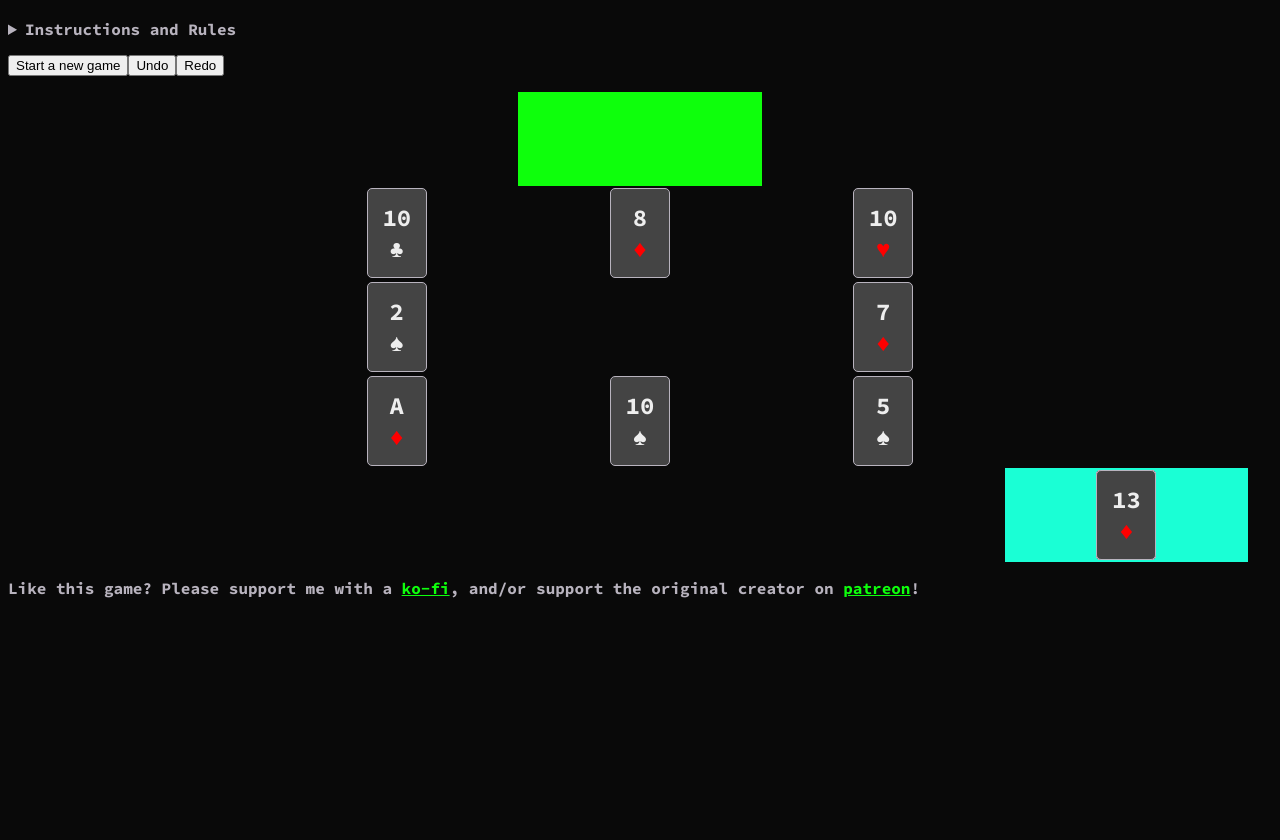
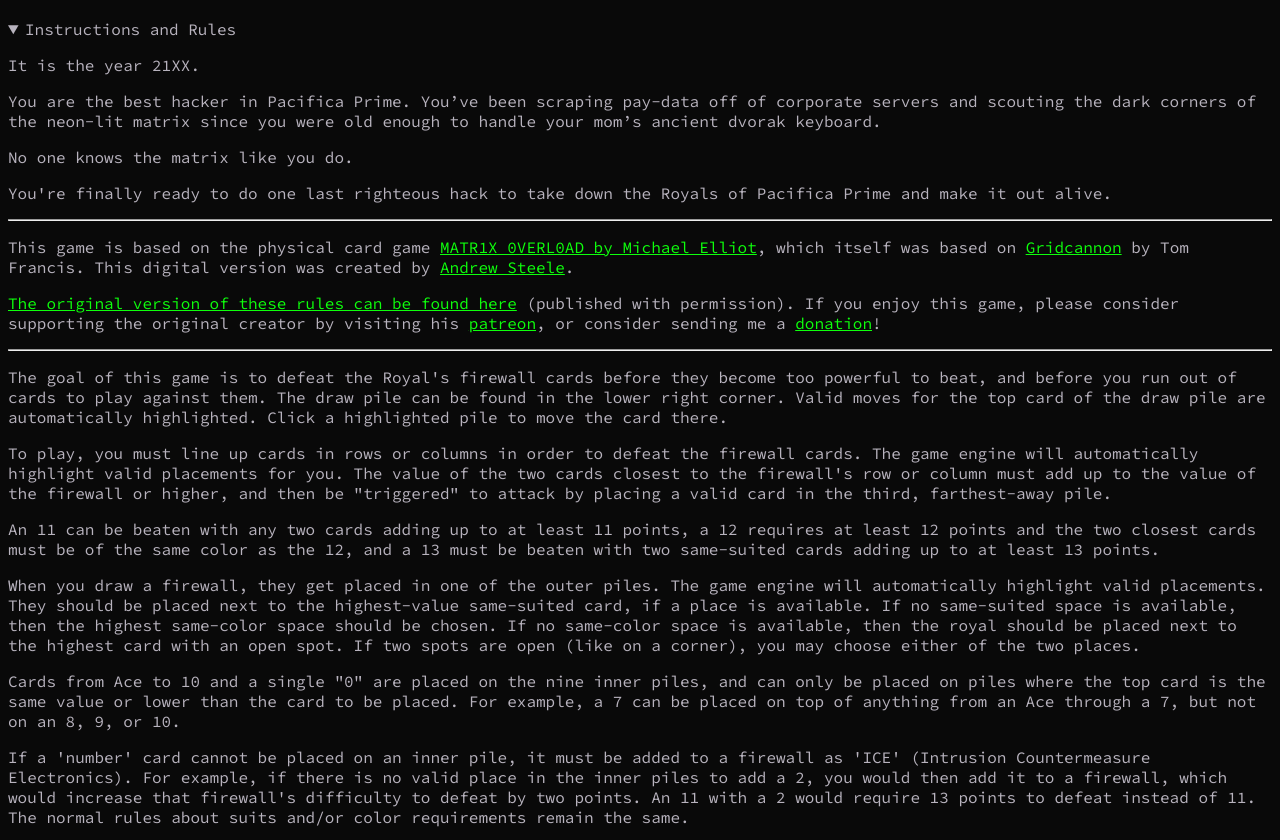
Before and after one commit to Andrew565/ProjectMO, a website: page index.html in a window 1280 px wide. Shown: the part 64-904 px from the top of the page. Before the commit the page ends 800 px from the top, so only its background shows below. Drawn offline with Linux system fonts and the light colour scheme.

Commit message:
Clarifying and simplifying the instructions and rules

```diff
--- a/index.html
+++ b/index.html
@@ -15,8 +15,21 @@
   <body>
     <header>
       <h1>MATR1X 0VERL0AD</h1>
-      <details>
+      <details open>
         <summary>Instructions and Rules</summary>
+        <p>It is the year 21XX.</p>
+        <p>
+          You are the best hacker in Pacifica Prime. You’ve been scraping
+          pay-data off of corporate servers and scouting the dark corners of the
+          neon-lit matrix since you were old enough to handle your mom’s ancient
+          dvorak keyboard.
+        </p>
+        <p>No one knows the matrix like you do.</p>
+        <p>
+          You're finally ready to do one last righteous hack to take down the
+          Royals of Pacifica Prime and make it out alive.
+        </p>
+        <hr />
         <p>
           This game is based on the physical card game
           <a href="https://notwriting.itch.io/matrix-overload"
@@ -39,38 +52,31 @@
           sending me a
           <a href="https://ko-fi.com/andrewthecreator">donation</a>!
         </p>
+        <hr />
         <p>
-          The goal of this game is to defeat the Royal cards (Jacks, Queens,
-          Kings) before they become too powerful to beat, and before you run out
-          of cards to play against them. The draw pile can be found in the lower
-          right corner. Valid moves for the top card of the draw pile are
+          The goal of this game is to defeat the Royal's firewall cards before
+          they become too powerful to beat, and before you run out of cards to
+          play against them. The draw pile can be found in the lower right
+          corner. Valid moves for the top card of the draw pile are
           automatically highlighted. Click a highlighted pile to move the card
           there.
         </p>
         <p>
           To play, you must line up cards in rows or columns in order to defeat
-          the royal cards. The game engine will automatically highlight valid
-          placements for you. The value of the two cards closest to the royal's
-          row or column must add up to the value of the royal or higher, and
-          then be "triggered" to attack by placing a valid card in the third,
-          farthest-away pile (see example below). A Jack can be beaten with any
-          two cards adding up to at least 11 points, a Queen requires at least
-          12 points and the cards must be of the same color as the Queen, and a
-          King must be beaten with two same-suited cards adding up to at least
-          13 points.
+          the firewall cards. The game engine will automatically highlight valid
+          placements for you. The value of the two cards closest to the
+          firewall's row or column must add up to the value of the firewall or
+          higher, and then be "triggered" to attack by placing a valid card in
+          the third, farthest-away pile.
         </p>
         <p>
-          For example, if you have a row with a 3, a 10, a 7, and a Jack on the
-          end, the 10 and 7 add up to 17 points, which is enough to beat the
-          Jack. Placing any valid card on top of the 3 will "trigger" the other
-          cards, causing the Jack to be defeated and flipped face-down. If the
-          royal at the end of the row was a Queen of Hearts, then the 10 and 7
-          would both need to be either a Heart or a Diamond (red colored suits).
-          If the royal at the end was a King of Spades, then the 10 and 7 would
-          both need to be Spades as well (same suit).
+          An 11 can be beaten with any two cards adding up to at least 11
+          points, a 12 requires at least 12 points and the two closest cards
+          must be of the same color as the 12, and a 13 must be beaten with two
+          same-suited cards adding up to at least 13 points.
         </p>
         <p>
-          When you draw a Royal, they get placed in one of the outer piles. The
+          When you draw a firewall, they get placed in one of the outer piles. The
           game engine will automatically highlight valid placements. They should
           be placed next to the highest-value same-suited card, if a place is
           available. If no same-suited space is available, then the highest
@@ -80,7 +86,7 @@
           choose either of the two places.
         </p>
         <p>
-          Cards from Ace to 10 and a single Joker are placed on the nine inner
+          Cards from Ace to 10 and a single "0" are placed on the nine inner
           piles, and can only be placed on piles where the top card is the same
           value or lower than the card to be placed. For example, a 7 can be
           placed on top of anything from an Ace through a 7, but not on an 8, 9,
@@ -88,18 +94,17 @@
         </p>
         <p>
           If a 'number' card cannot be placed on an inner pile, it must be added
-          to a royal as 'armor'. For example, if there is no valid place in the
-          inner piles to add a 2, you would then add it to a Jack, Queen, or
-          King, which would increase that royal's difficulty to defeat by two
-          points. A Jack with a 2 would require 13 points to defeat instead of
+          to a firewall as 'ICE' (Intrusion Countermeasure Electronics). For example, if there is no valid place in the
+          inner piles to add a 2, you would then add it to a firewall, which would increase that firewall's difficulty to defeat by two
+          points. An 11 with a 2 would require 13 points to defeat instead of
           11. The normal rules about suits and/or color requirements remain the
           same.
         </p>
         <p>
           The exception to the normal gameplay rules comes when you have an Ace
-          or a Joker. Aces can be played on any pile and 'reset' the pile,
+          or a "0". Aces can be played on any pile and 'reset' the pile,
           causing all of the cards in that pile to move to the bottom of the
-          draw pile. Jokers also reset, but must be placed on the lowest-value
+          draw pile. 0's also reset, but must be placed on the lowest-value
           pile at the time they are drawn. Again, the game engine will
           automatically highlight valid placements of these cards for you.
         </p>
--- a/src/index.css
+++ b/src/index.css
@@ -35,8 +35,13 @@
   color: var(--neon-green);
 }
 
+summary {
+  cursor: pointer;
+}
+
 details {
   margin-bottom: 1em;
+  font-weight: 400;
 }
 
 #gameControls {
```
Also changed, not shown: 1 other file.
